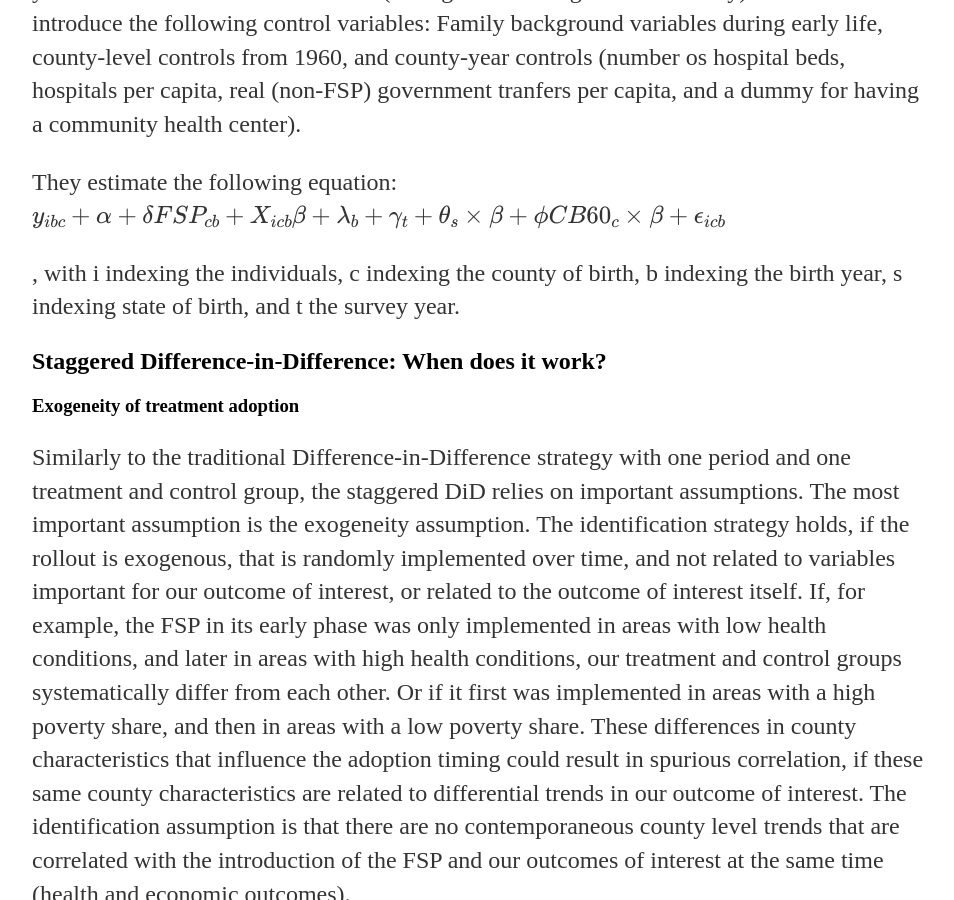
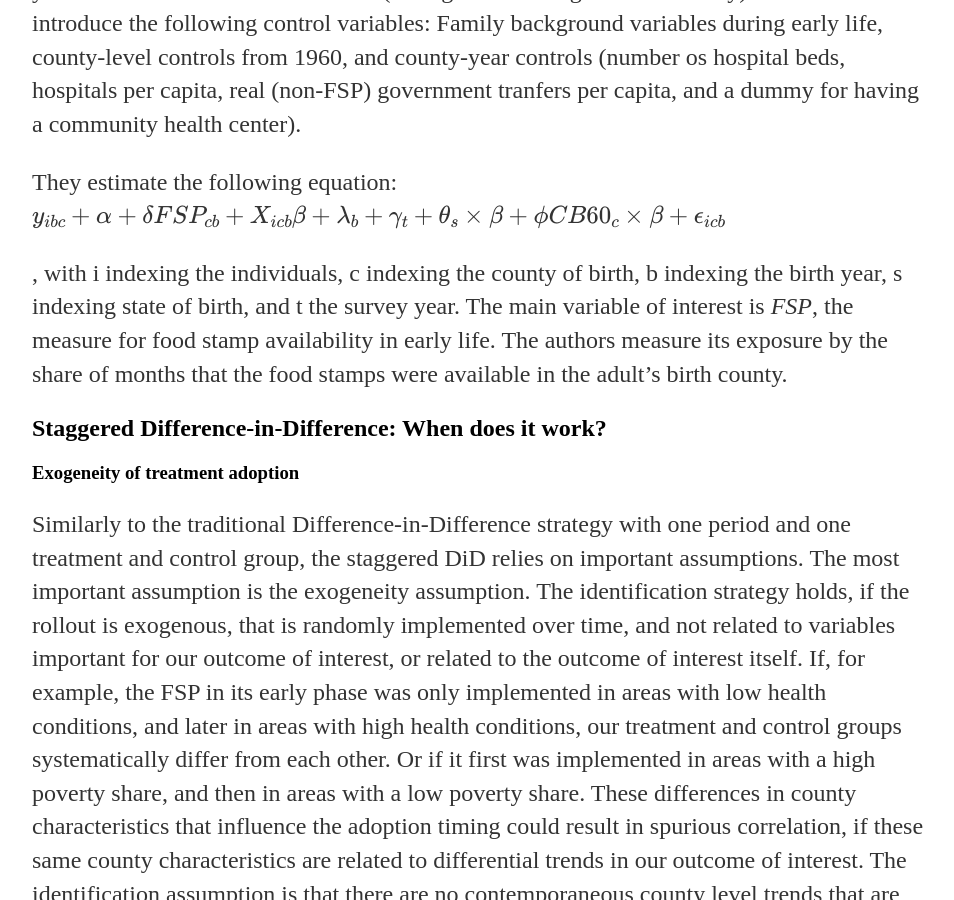
Before and after one commit to BrittaRude/BrittaRude.github.io, a Jekyll site: the page built from inputs_datascience/_posts/2020-07-21-britta-rude-staggered-difference-in-difference-as-the-next-level.md, in a window 1280 px wide and 900 px high, scrolled down 1726 px. Shown: the whole window, without its empty margins (160-1114 px from the left). Built offline with Jekyll 4.4.1, drawn with Linux system fonts in a browser that asks for light colours; formulas are drawn with MathJax 3.

Commit message:
Update 2020-07-21-britta-rude-staggered-difference-in-difference-as-the-next-level.md

```diff
--- a/inputs_datascience/_posts/2020-07-21-britta-rude-staggered-difference-in-difference-as-the-next-level.md
+++ b/inputs_datascience/_posts/2020-07-21-britta-rude-staggered-difference-in-difference-as-the-next-level.md
@@ -17,7 +17,7 @@ Their sample consists of children born between 1956 and 1981. This sample contai
 
 They estimate the following equation: $$y_{ibc} + \alpha + \delta FSP_{cb} + X_{icb}\beta + \lambda_b + \gamma_t + \theta_s \times \beta + \phi CB60_c \times \beta + \epsilon_{icb}$$
 
-, with i indexing the individuals, c indexing the county of birth, b indexing the birth year, s indexing state of birth, and t the survey year.
+, with i indexing the individuals, c indexing the county of birth, b indexing the birth year, s indexing state of birth, and t the survey year. The main variable of interest is _FSP_, the measure for food stamp availability in early life. The authors measure its exposure by the share of months that the food stamps were available in the adult's birth county.
 
 ## Staggered Difference-in-Difference: When does it work?
 
```
